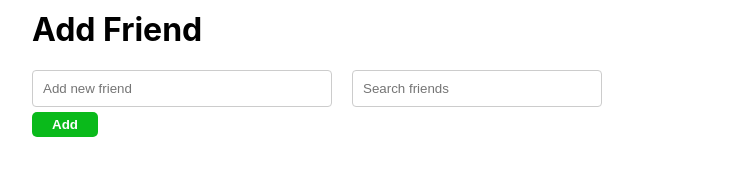
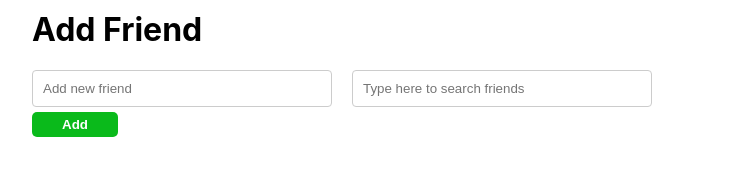
Before and after one commit to NIitishKumar/frineds-list, a React (Create React App) app: page / in a window 1280 px wide. Shown: the part 145-320 px from the top of the page, without its empty margins (32-761 px from the left). Built offline with nearby package versions, Linux system fonts and the light colour scheme.

Commit message:
Initial commit

```diff
--- a/src/components/friendsList.jsx
+++ b/src/components/friendsList.jsx
@@ -70,7 +70,7 @@ export default function FriendList() {
                       type="text"
                       value={search}
                       onChange={e => setSearch(e.target.value)}
-                      placeholder="Search friends"
+                      placeholder="Type here to search friends"
                       className='inputField'
                       id='searchInput'
               />
--- a/src/index.css
+++ b/src/index.css
@@ -66,6 +66,7 @@ code {
   display: flex;
   justify-content: space-between;
   padding: 0px 10px;
+  margin-top: 10px;
 }
 
 .border {
@@ -83,7 +84,7 @@ code {
 }
 
 #searchInput {
-  width: 250px;
+  width: 300px;
 }
 
 .pagination {
@@ -109,7 +110,7 @@ code {
 
 #addFriendBtn {
   color: white;
-  padding: 5px 20px;
+  padding: 5px 30px;
 }
 
 #friendListContainer {
```
